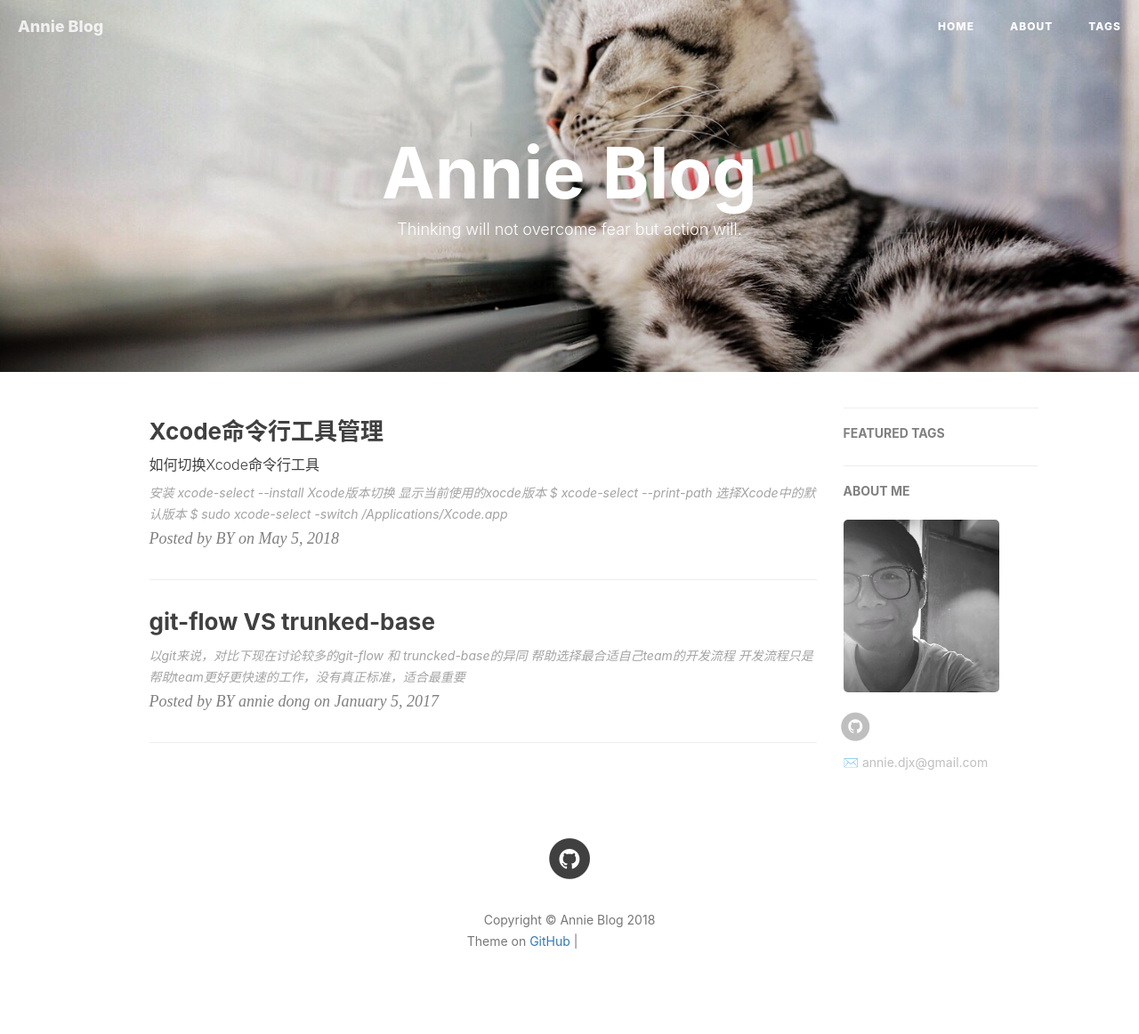
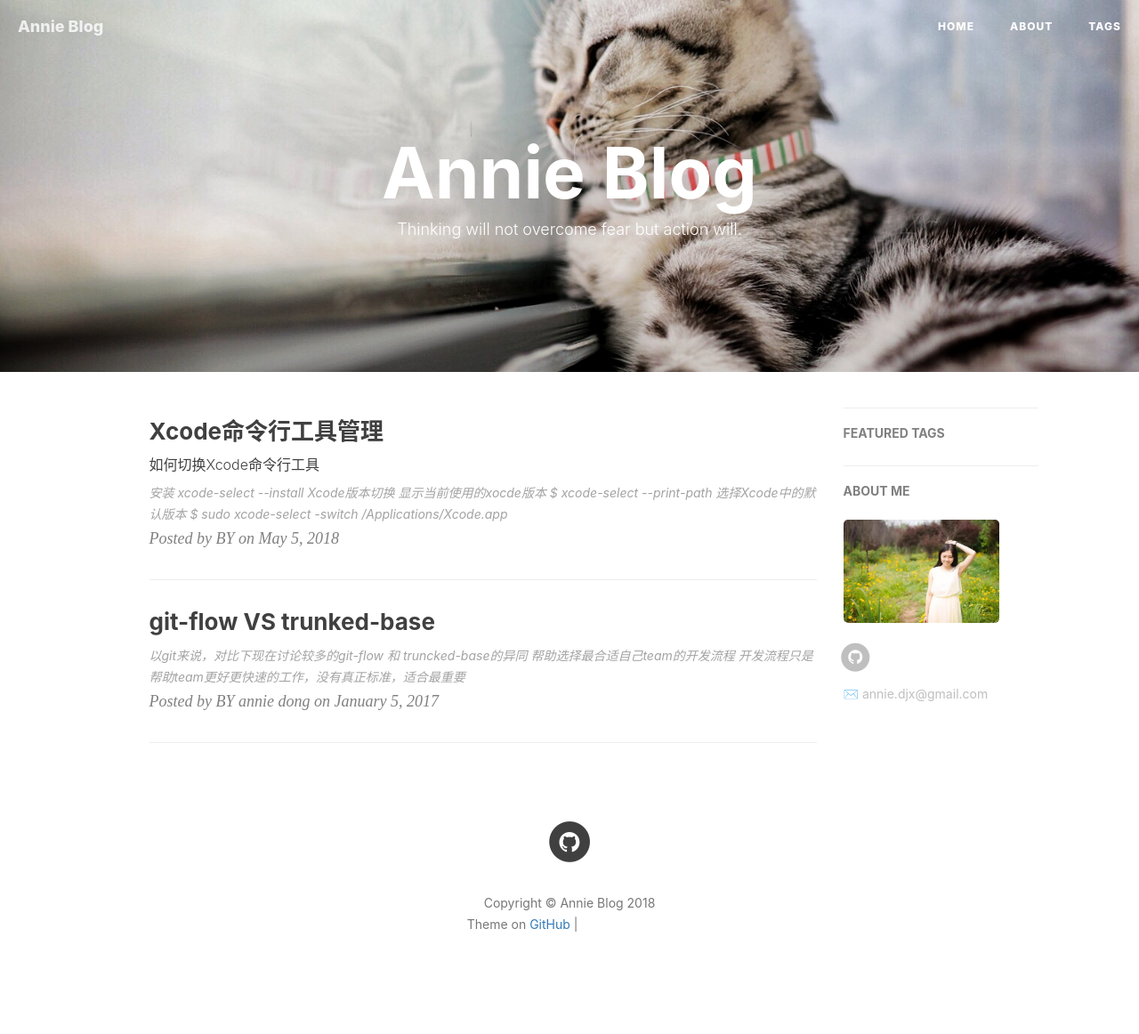
Before and after one commit to dongjx/dongjx.github.io, a Jekyll site: the page built from index.html, in a window 1280 px wide. Shown: the whole page at 89% size. Built offline with Jekyll 4.4.1, drawn with Linux system fonts in a browser that asks for light colours; nearby versions of some CDN libraries; the list of posts is cut into pages by our own code; comment, search, counter and statistics services are not loaded; grey boxes are pictures that could not be loaded.

Commit message:
Add annie photo

```diff
--- a/_config.yml
+++ b/_config.yml
@@ -12,7 +12,7 @@
 # Sidebar settings
 sidebar: true                           # whether or not using Sidebar.
 sidebar-about-description: ""
-sidebar-avatar: /img/about-BY-gentle.jpg      # use absolute URL, seeing it's used in both `/` and `/about/`
+sidebar-avatar: /img/about-BY-annie.jpg      # use absolute URL, seeing it's used in both `/` and `/about/`
 
 
 
```
Also changed, not shown: img/about-BY-annie.jpg (added).
